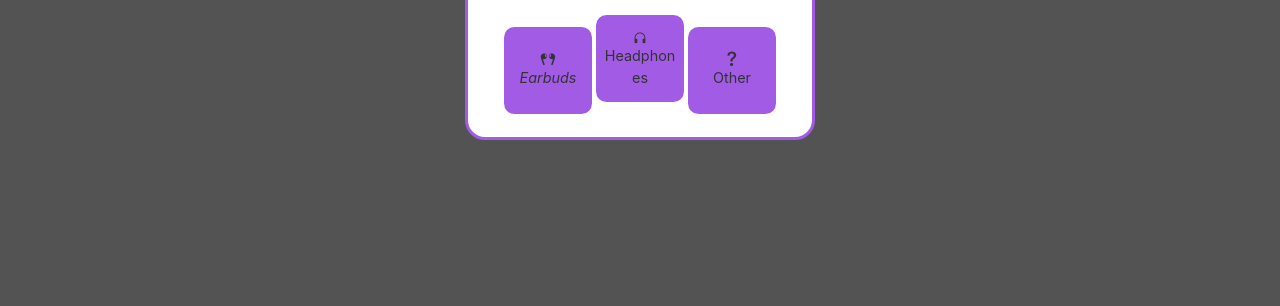
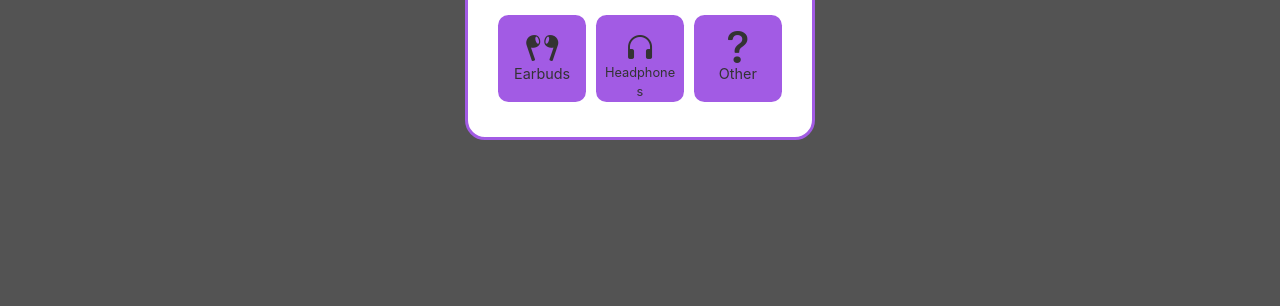
Before and after one commit to Alexander-Rodrigues/Deep-Guide-Web, a plain HTML site: page index.html in a window 1280 px wide. Both pictures are taken after a click on the button "Easy". Shown: the part 360-666 px from the top of the page. Drawn offline with nearby package versions, Linux system fonts and the light colour scheme.

Commit message:
Slight pop-up formatting

```diff
--- a/index.html
+++ b/index.html
@@ -33,10 +33,10 @@
 	<div class="outer-pop">
 		<div class="pop-up">
 			<h3>I'm playing this on...</h3>
-			<div>
-				<button id="ear"  class="smol-button" value="earbuds"><i class="bi bi-earbuds"><p>Earbuds</p></i></button>
-				<button id="head"  class="smol-button" value="headphones"><i class="bi bi-headphones"></i><p>Headphones</p></button>
-				<button id="other"  class="smol-button" value="other"><i class="bi bi-question-lg"></i><p>Other</p></button>
+			<div style="display: flex; flex-direction: row; justify-content: space-evenly;">
+				<button id="ear"  class="smol-button" value="earbuds"><i class="bi bi-earbuds" style="font-size: 2rem;"></i><p style="font-size: 0.9rem;">Earbuds</p></button>
+				<button id="head"  class="smol-button" value="headphones"><i class="bi bi-headphones" style="font-size: 2rem;"></i><p style="font-size: 0.8rem;">Headphones</p></button>
+				<button id="other"  class="smol-button" value="other"><i class="bi bi-question-lg" style="font-size: 2rem;"></i><p style="font-size: 0.9rem;">Other</p></button>
 			</div>
 		</div>
 	</div>
--- a/play.css
+++ b/play.css
@@ -125,7 +125,7 @@ canvas{
 	border-radius: 12%;
 
 	background: var(--mainColor);
-	font-size: 0.9rem;
+	font-size: 0.8rem;
 	font-style: normal;
 	color: inherit;
 	word-wrap: break-word;
```
